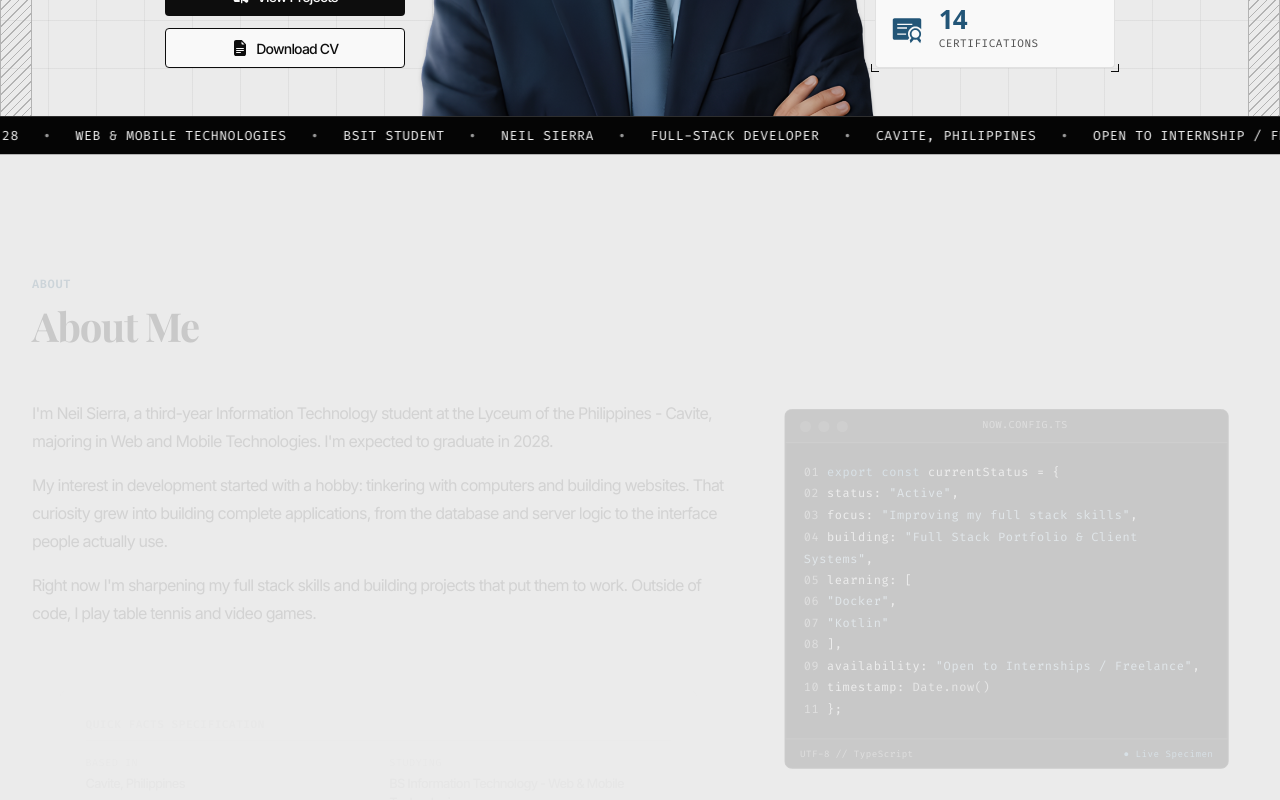
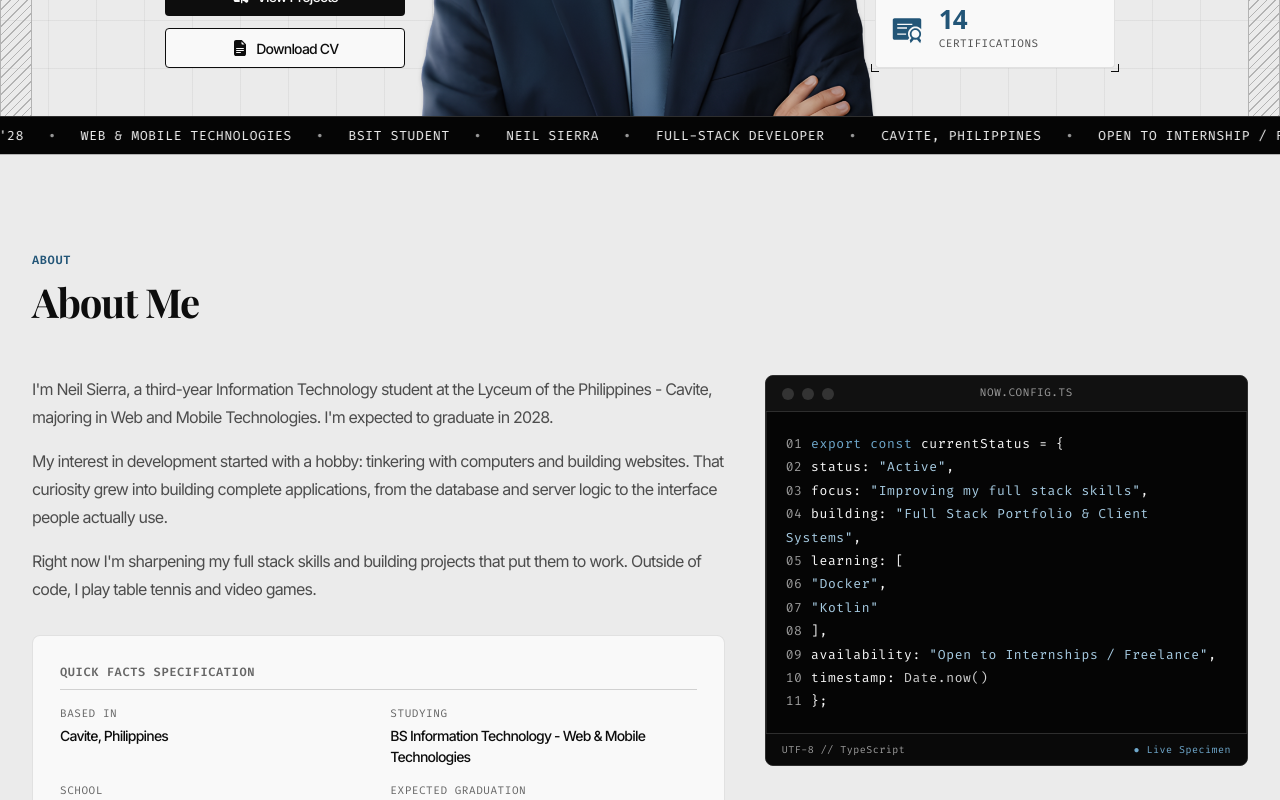
Before and after one commit to NeilSierra/portfolio-website, a Next.js app: page / in a window 1280 px wide. Shown: the part 580-1380 px from the top of the page. Built offline with nearby package versions, Linux system fonts and the light colour scheme.

Commit message:
perf: eliminate scroll lag with one-shot animations, native wheel scrolling, content-visibility, and backdrop-blur reduction

```diff
--- a/src/app/globals.css
+++ b/src/app/globals.css
@@ -202,8 +202,11 @@
   --color-code-chrome: var(--code-chrome);
 }
 
-html {
+/* Smooth scrolling enabled for user clicks on anchor links, without hijacking native wheel scroll */
+@media (prefers-reduced-motion: no-preference) {
+  html:focus-within {
     scroll-behavior: smooth;
+  }
 }
 
 body {
@@ -339,88 +342,51 @@ h2,
   font-family: var(--font-playfair), Georgia, serif;
 }
 
-/* Scroll-driven fade-in animation (W3C CSS Scroll-driven Animations Level 1) */
-@keyframes scroll-fade-in {
-  from {
-    opacity: 0.15;
-    transform: translateY(24px);
-  }
-  to {
-    opacity: 1;
-    transform: translateY(0);
-  }
+/* Skip off-screen layout and paint for silky-smooth fast scrolling */
+#about,
+#skills,
+#projects,
+#experience,
+#education,
+#contact {
+  content-visibility: auto;
+  contain-intrinsic-size: auto 600px;
 }
 
-@supports (animation-timeline: view()) {
-  .scroll-fade {
-    animation: scroll-fade-in ease-out both;
-    animation-timeline: view();
-    animation-range: entry 5% cover 25%;
-  }
-}
-
-@supports not (animation-timeline: view()) {
+/* Fast, hardware-accelerated one-shot entrance transitions */
 .scroll-fade {
   opacity: 0;
-    transform: translateY(20px);
-    transition: opacity 0.65s cubic-bezier(0.16, 1, 0.3, 1), transform 0.65s cubic-bezier(0.16, 1, 0.3, 1);
+  transform: translateY(16px);
+  transition: opacity 0.35s cubic-bezier(0.16, 1, 0.3, 1), transform 0.35s cubic-bezier(0.16, 1, 0.3, 1);
+  will-change: opacity, transform;
 }
 
 .scroll-fade.is-visible {
   opacity: 1;
   transform: translateY(0);
-  }
+  will-change: auto;
 }
 
-@media (prefers-reduced-motion: reduce) {
-  .scroll-fade {
-    animation: none !important;
-    opacity: 1 !important;
-    transform: none !important;
-    transition: none !important;
-  }
-}
-
-/* Scroll-driven scale-in animation: fades in from small (scale 0.92) to regular size (scale 1) */
-@keyframes scroll-scale-in {
-  from {
-    opacity: 0.15;
-    transform: scale(0.92) translateY(20px);
-  }
-  to {
-    opacity: 1;
-    transform: scale(1) translateY(0);
-  }
-}
-
-@supports (animation-timeline: view()) {
-  .scroll-scale {
-    animation: scroll-scale-in ease-out both;
-    animation-timeline: view();
-    animation-range: entry 5% cover 28%;
-    transform-origin: center center;
-  }
-}
-
-@supports not (animation-timeline: view()) {
 .scroll-scale {
   opacity: 0;
-    transform: scale(0.92) translateY(20px);
-    transition: opacity 0.7s cubic-bezier(0.16, 1, 0.3, 1), transform 0.7s cubic-bezier(0.16, 1, 0.3, 1);
-    transform-origin: center center;
+  transform: translateY(16px);
+  transition: opacity 0.35s cubic-bezier(0.16, 1, 0.3, 1), transform 0.35s cubic-bezier(0.16, 1, 0.3, 1);
+  will-change: opacity, transform;
 }
 
 .scroll-scale.is-visible {
   opacity: 1;
-    transform: scale(1) translateY(0);
-  }
+  transform: translateY(0);
+  will-change: auto;
 }
 
 @media (prefers-reduced-motion: reduce) {
+  .scroll-fade,
   .scroll-scale {
     animation: none !important;
     opacity: 1 !important;
     transform: none !important;
     transition: none !important;
+    will-change: auto !important;
   }
 }
--- a/src/components/Education.tsx
+++ b/src/components/Education.tsx
@@ -90,11 +90,11 @@ export default function Education() {
               </span>
             </div>
 
-            <div className="space-y-3.5">
+            <div className="space-y-3.5 scroll-fade">
               {education.achievements.map((item, idx) => (
                 <div
                   key={idx}
-                  className="p-3.5 rounded-[4px] bg-[var(--surface-base)] border border-[var(--border-default)] hover:border-[var(--border-strong)] transition-all flex items-start gap-3.5 scroll-scale"
+                  className="p-3.5 rounded-[4px] bg-[var(--surface-base)] border border-[var(--border-default)] hover:border-[var(--border-strong)] transition-all flex items-start gap-3.5"
                 >
                   {/* School Crest Logo */}
                   {item.logo ? (
--- a/src/components/Hero.tsx
+++ b/src/components/Hero.tsx
@@ -94,7 +94,7 @@ export default function Hero() {
                   {hero.stats.map((stat, idx) => (
                     <div
                       key={stat.label}
-                      className={`pointer-events-auto flex-1 min-w-0 max-w-[150px] xs:max-w-[175px] sm:max-w-[220px] md:max-w-[260px] stat-card flex items-center gap-2 sm:gap-3 p-2 xs:p-2.5 sm:p-3.5 bg-[var(--surface-base)]/95 backdrop-blur-md shadow-md border border-[var(--border-default)] transition-transform hover:-translate-y-0.5 ${idx === 1 ? "ml-auto" : ""
+                      className={`pointer-events-auto flex-1 min-w-0 max-w-[150px] xs:max-w-[175px] sm:max-w-[220px] md:max-w-[260px] stat-card flex items-center gap-2 sm:gap-3 p-2 xs:p-2.5 sm:p-3.5 bg-[var(--surface-base)] shadow-md border border-[var(--border-default)] transition-transform hover:-translate-y-0.5 ${idx === 1 ? "ml-auto" : ""
                         }`}
                     >
                       <AppIcon
--- a/src/components/Navbar.tsx
+++ b/src/components/Navbar.tsx
@@ -39,7 +39,7 @@ export default function Navbar() {
 
   return (
     <>
-      <header className="sticky top-0 z-40 w-full h-16 sm:h-[72px] bg-[var(--surface-default)]/95 backdrop-blur-sm border-b border-[var(--border-strong)] transition-colors">
+      <header className="sticky top-0 z-40 w-full h-16 sm:h-[72px] bg-[var(--surface-default)] border-b border-[var(--border-strong)] transition-colors">
         <div className="max-w-[1280px] h-full mx-auto px-4 sm:px-6 lg:px-8 flex items-center justify-between gap-2">
           {/* Brand Block */}
           <a
--- a/src/components/ScrollObserver.tsx
+++ b/src/components/ScrollObserver.tsx
@@ -4,18 +4,10 @@ import { useEffect } from "react";
 
 export function ScrollObserver() {
   useEffect(() => {
-    // If browser natively supports CSS Scroll-driven Animations, let the compositor handle it
-    if (
-      typeof CSS !== "undefined" &&
-      CSS.supports &&
-      CSS.supports("animation-timeline", "view()")
-    ) {
-      return;
-    }
-
-    const elements = document.querySelectorAll(".scroll-fade, .scroll-scale");
+    const elements = document.querySelectorAll<HTMLElement>(".scroll-fade, .scroll-scale");
     if (!elements.length) return;
 
+    // Positive bottom rootMargin so elements animate in smoothly before reaching the viewport edge
     const observer = new IntersectionObserver(
       (entries) => {
         entries.forEach((entry) => {
@@ -26,12 +18,20 @@ export function ScrollObserver() {
         });
       },
       {
-        threshold: 0.1,
-        rootMargin: "0px 0px -40px 0px",
+        threshold: 0.05,
+        rootMargin: "0px 0px 80px 0px",
       }
     );
 
-    elements.forEach((el) => observer.observe(el));
+    elements.forEach((el) => {
+      // Reveal items already in or near viewport immediately
+      const rect = el.getBoundingClientRect();
+      if (rect.top < window.innerHeight + 80) {
+        el.classList.add("is-visible");
+      } else {
+        observer.observe(el);
+      }
+    });
 
     return () => observer.disconnect();
   }, []);
--- a/src/components/Skills.tsx
+++ b/src/components/Skills.tsx
@@ -121,11 +121,11 @@ export default function Skills() {
             </div>
 
             {/* Multi-Page Grid (No levels, only clean iconic cards) */}
-            <div className="grid grid-cols-2 sm:grid-cols-3 md:grid-cols-4 lg:grid-cols-5 xl:grid-cols-6 gap-3 sm:gap-4">
+            <div className="grid grid-cols-2 sm:grid-cols-3 md:grid-cols-4 lg:grid-cols-5 xl:grid-cols-6 gap-3 sm:gap-4 scroll-fade">
               {paginatedSkills.map((skill) => (
                 <div
                   key={`${skill.category}-${skill.name}`}
-                  className="card-ring p-3.5 sm:p-5 flex flex-col items-center justify-center text-center gap-2.5 sm:gap-3 transition-all hover:shadow-[var(--shadow-elevated)] hover:-translate-y-1 group border border-[var(--border-default)] scroll-scale"
+                  className="card-ring p-3.5 sm:p-5 flex flex-col items-center justify-center text-center gap-2.5 sm:gap-3 transition-all hover:shadow-[var(--shadow-elevated)] hover:-translate-y-1 group border border-[var(--border-default)]"
                 >
                   {/* Icon Container */}
                   <div className="w-10 h-10 sm:w-12 sm:h-12 rounded-[6px] bg-[var(--surface-default)] text-[var(--text-primary)] flex items-center justify-center transition-colors group-hover:bg-[var(--text-primary)] group-hover:text-[var(--surface-base)]">
```
Also changed, not shown: src/components/Contact.tsx (+6 -6 lines), src/components/Experience.tsx (+5 -5 lines). Lines whose indentation alone changed are shown as unchanged.
